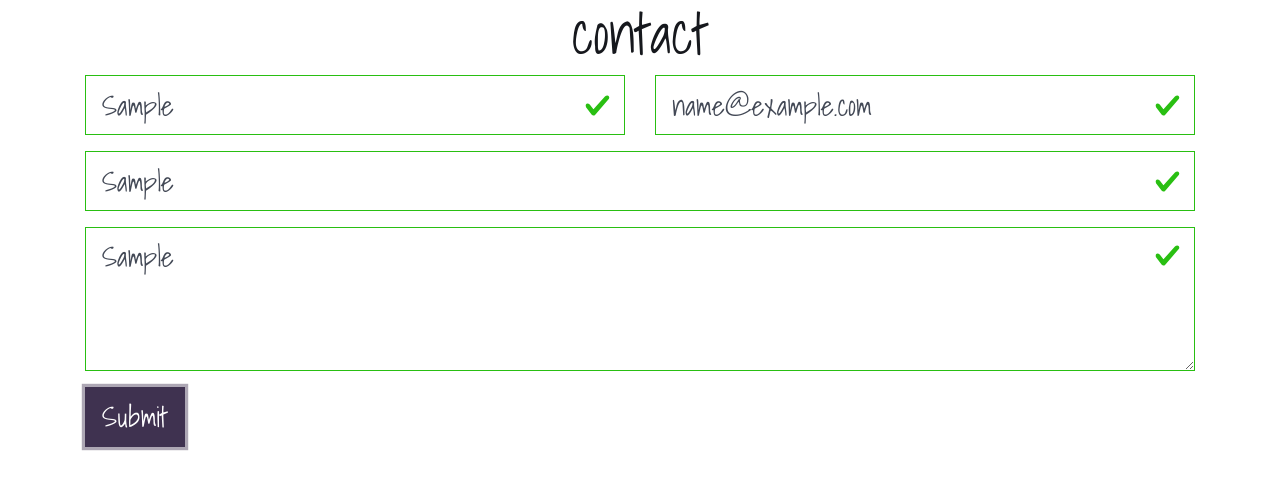
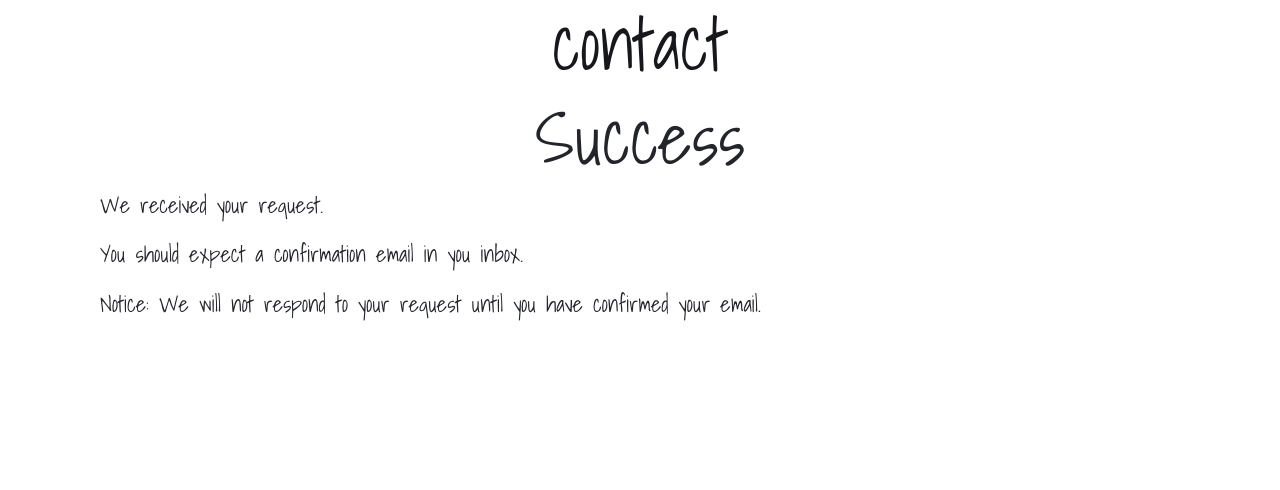
Before and after one commit to aaronshivers/contact, a React app: page / in a window 1280 px wide. Both pictures are taken after typing "Sample", "name@example.com", "Sample", "Sample" into the empty fields and a click on the button "Submit". Shown: the top 490 px of the page. Built offline with nearby package versions, Linux system fonts and the light colour scheme.

Commit message:
added some styling for successSplash

```diff
--- a/src/components/App.js
+++ b/src/components/App.js
@@ -5,7 +5,7 @@ import ContactForm from './ContactForm'
 const App = () => (
   <div>
     <Container>
-      <h1 className="display-4 text-center">contact</h1>
+      <h1 className="display-3 text-center">contact</h1>
       <ContactForm />
     </Container>
   </div>
--- a/src/components/ContactForm.js
+++ b/src/components/ContactForm.js
@@ -1,5 +1,6 @@
-import React, { useState } from 'react'
+import React, { useState, useEffect } from 'react'
 import { Form, Row, Col, Button } from 'react-bootstrap'
+import SuccessSplash from './SuccessSplash'
 
 const ContactForm = () => {
   const [ validated, setValidated ] = useState(false)
@@ -22,7 +23,13 @@ const ContactForm = () => {
     setValidated(true)
   }
 
+  useEffect(() => console.log(data.length > 0))
+
   return (
+    <div>
+      {
+        data.length === 0 ?
+
       <Form noValidate validated={ validated } onSubmit={ handleSubmit }>
         <Row>
           <Col sm={ 6 }>
@@ -101,7 +108,9 @@ const ContactForm = () => {
           </Col>
         </Row>
 
-    </Form>
+      </Form> : <SuccessSplash />
+    }
+    </div>
   )
 }
 
--- /dev/null
+++ b/src/components/SuccessSplash.js
@@ -0,0 +1,15 @@
+import React from 'react'
+import { Container } from 'react-bootstrap'
+
+const SuccessSplash = () => (
+
+  <Container className="cover">
+    <h1 className="display-3 text-center">Success</h1>
+    <p>We received your request.</p>
+    <p>You should expect a confirmation email in you inbox.</p>
+    <p>Notice: We will not respond to your request until you have confirmed your email.</p>
+  </Container>
+
+)
+
+export default SuccessSplash
--- /dev/null
+++ b/src/styles/components/_SuccessSplash.scss
@@ -0,0 +1,6 @@
+.cover {
+  height: 100vh;
+  // background-color: $green;
+  color: $blue;
+
+}
--- a/src/styles/styles.scss
+++ b/src/styles/styles.scss
@@ -1,3 +1,4 @@
 @import './custom/custom';
+@import './components/SuccessSplash';
 @import '../../node_modules/bootstrap/scss/bootstrap';
 @import url('https://fonts.googleapis.com/css?family=Shadows+Into+Light&display=swap');
```
Lines whose indentation alone changed are shown as unchanged.
